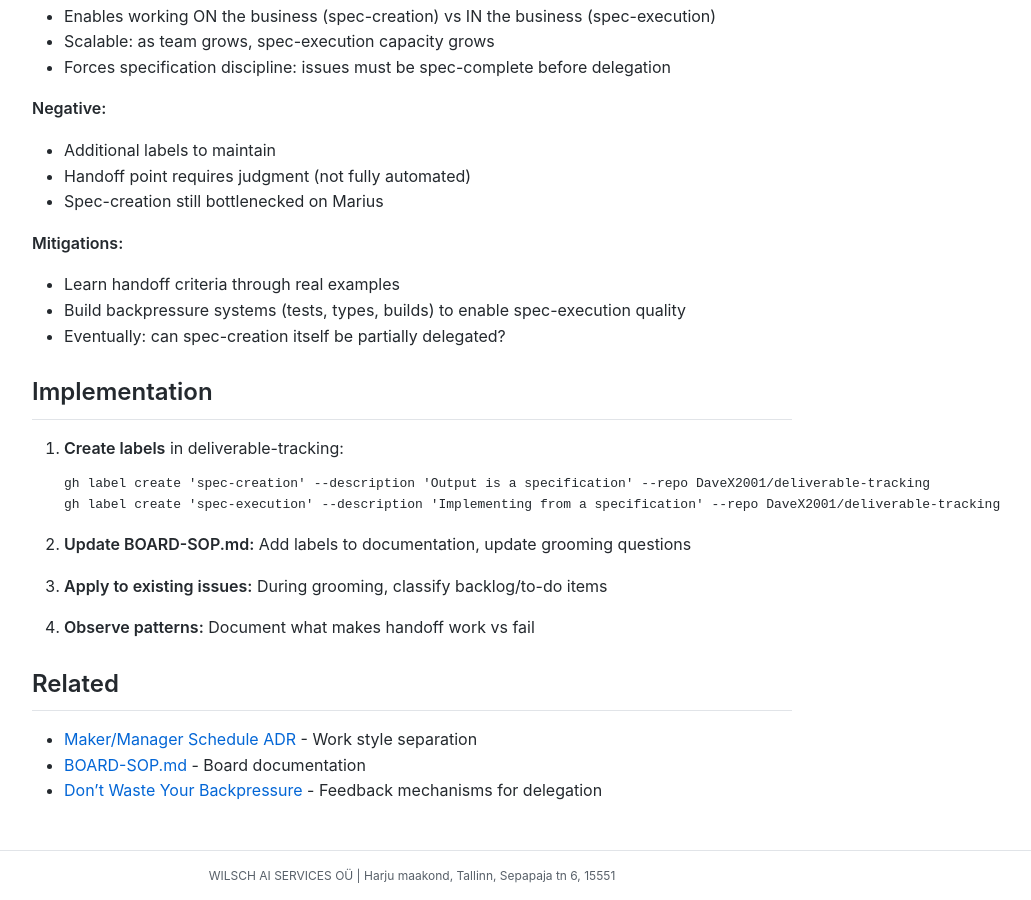
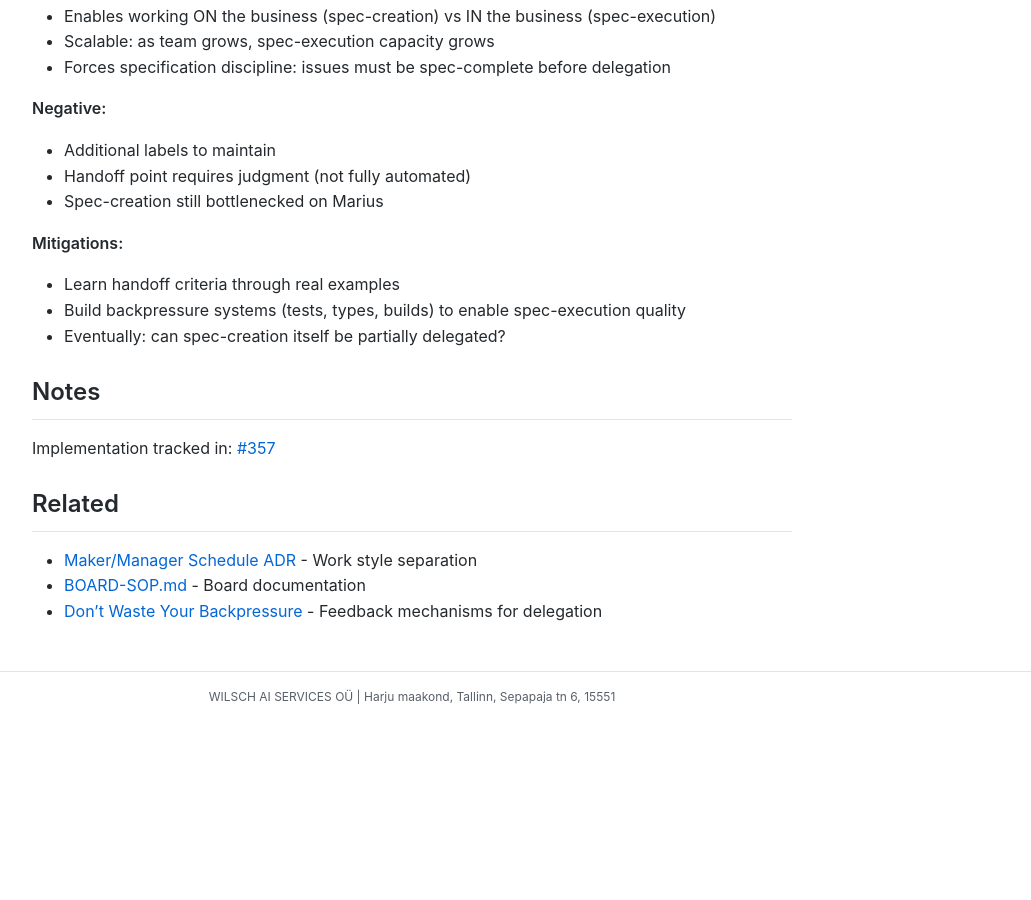
Before and after one commit to MariusWilsch/public-wilsch-ai-pages, a Jekyll site: the page built from global/adr-adopt-spec-creation-execution-label-distinction.md, in a window 1280 px wide and 900 px high, scrolled down 3639 px. Shown: the whole window, without its empty margins (228-1259 px from the left). Built offline with Jekyll 4.4.1, drawn with Linux system fonts in a browser that asks for light colours; our own code applies the rules of GitHub Pages for plain Markdown files; after the commit the page ends 4360 px from its top, so only the background shows below that.

Commit message:
Sync from hippocampus 2026-01-22

````diff
--- a/global/adr-adopt-spec-creation-execution-label-distinction.md
+++ b/global/adr-adopt-spec-creation-execution-label-distinction.md
@@ -122,19 +122,9 @@ The E-Myth describes this as the core founder struggle: entrepreneurs start doin
 - Build backpressure systems (tests, types, builds) to enable spec-execution quality
 - Eventually: can spec-creation itself be partially delegated?
 
-## Implementation
+## Notes
 
-1. **Create labels** in deliverable-tracking:
-   ```bash
-   gh label create 'spec-creation' --description 'Output is a specification' --repo DaveX2001/deliverable-tracking
-   gh label create 'spec-execution' --description 'Implementing from a specification' --repo DaveX2001/deliverable-tracking
-   ```
-
-2. **Update BOARD-SOP.md:** Add labels to documentation, update grooming questions
-
-3. **Apply to existing issues:** During grooming, classify backlog/to-do items
-
-4. **Observe patterns:** Document what makes handoff work vs fail
+Implementation tracked in: [#357](https://github.com/DaveX2001/claude-code-improvements/issues/357)
 
 ## Related
 
````
